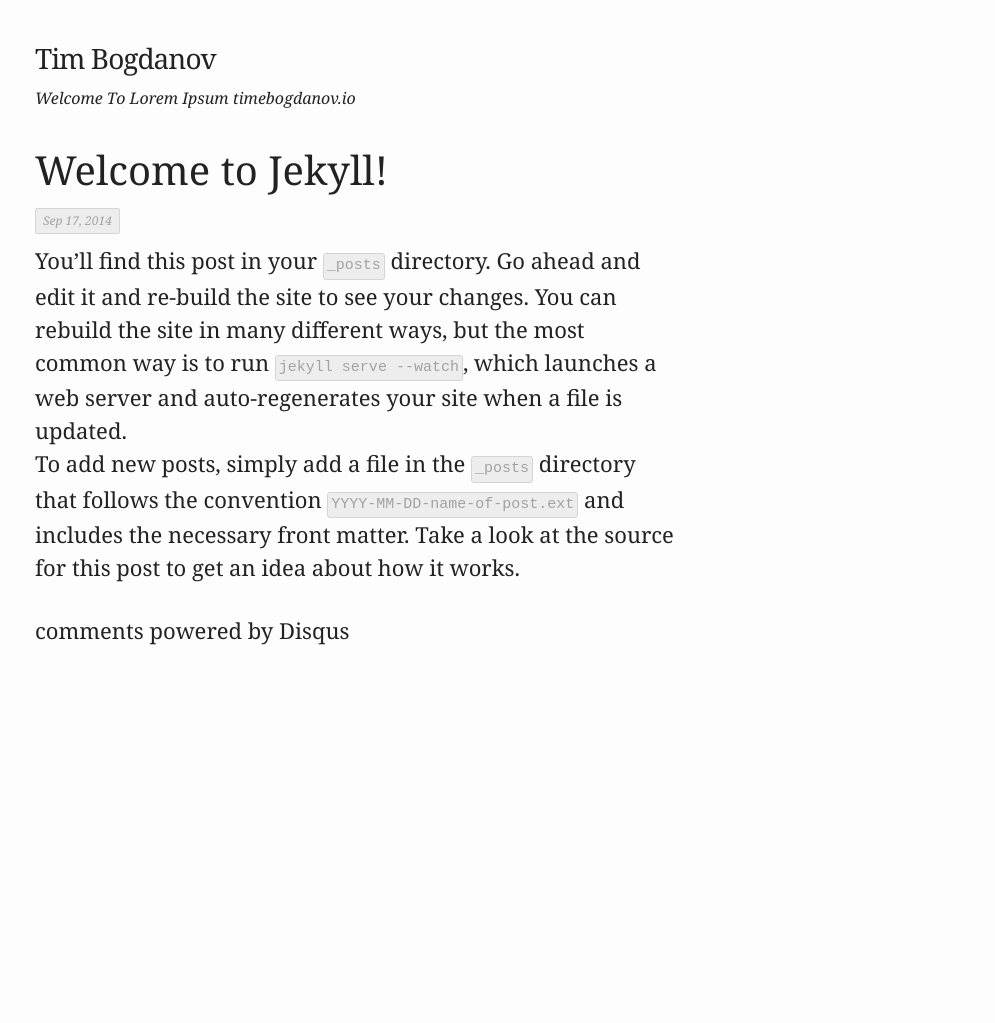
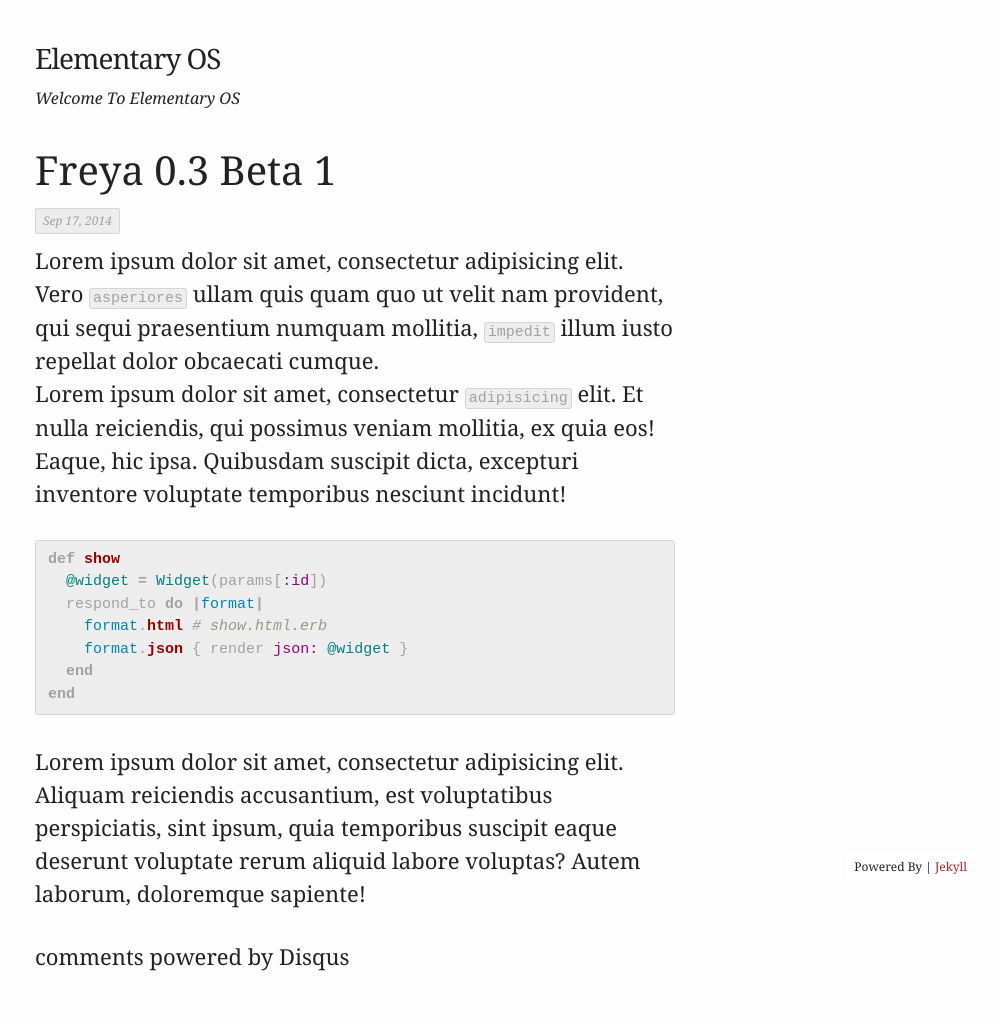
Before and after one commit to timbog80/timbog80.github.io, a Jekyll site: the page built from _posts/2014-09-17-welcome-to-jekyll.markdown, in a window 1280 px wide. Shown: the whole page, without its empty margins (285-1280 px from the left). Built offline with Jekyll 4.4.1, drawn with Linux system fonts in a browser that asks for light colours; nearby versions of some CDN libraries; comment, search, counter and statistics services are not loaded; before the commit the page ends 900 px from its top, so only the background shows below that.

Commit message:
Fix issues with scroll

```diff
--- a/_config.yml
+++ b/_config.yml
@@ -1,12 +1,13 @@
 # Site settings
-title: Tim Bogdanov
+title: Elementary OS
 email: your-email@domain.com
 description: > # this means to ignore newlines until "baseurl:"
-  Welcome To Lorem Ipsum timebogdanov.io
+  Welcome To Elementary OS
 baseurl: "" # the subpath of your site, e.g. /blog/
-url: "http://yourdomain.com" # the base hostname & protocol for your site
-twitter_username: jekyllrb
-github_username:  jekyll
+url: "http://timbog80.github.io" # the base hostname & protocol for your site
+
+#Jekyll website
+jekyll: "http://jekyllrb.com/"
 
 # Build settings
 markdown: kramdown
--- /dev/null
+++ b/_includes/footer.html
@@ -0,0 +1,3 @@
+<div class="powered-by">
+  <p>Powered By | <a target="blank" href="{{ site.jekyll }}">Jekyll</a></p>
+</div>
--- a/_layouts/default.html
+++ b/_layouts/default.html
@@ -13,6 +13,7 @@
       </div>
     </div>
 
+    {% include footer.html %}
   </body>
 
 </html>
--- a/_posts/2014-09-17-welcome-to-jekyll.markdown
+++ b/_posts/2014-09-17-welcome-to-jekyll.markdown
@@ -1,9 +1,21 @@
 ---
 layout: post
-title:  "Welcome to Jekyll!"
+title:  "Freya 0.3 Beta 1"
 date:   2014-09-17 16:21:26
 categories: jekyll update
 ---
-You’ll find this post in your `_posts` directory. Go ahead and edit it and re-build the site to see your changes. You can rebuild the site in many different ways, but the most common way is to run `jekyll serve --watch`, which launches a web server and auto-regenerates your site when a file is updated.
+Lorem ipsum dolor sit amet, consectetur adipisicing elit. Vero `asperiores` ullam quis quam quo ut velit nam provident, qui sequi praesentium numquam mollitia, `impedit` illum iusto repellat dolor obcaecati cumque.
 
-To add new posts, simply add a file in the `_posts` directory that follows the convention `YYYY-MM-DD-name-of-post.ext` and includes the necessary front matter. Take a look at the source for this post to get an idea about how it works.
+Lorem ipsum dolor sit amet, consectetur `adipisicing` elit. Et nulla reiciendis, qui possimus veniam mollitia, ex quia eos! Eaque, hic ipsa. Quibusdam suscipit dicta, excepturi inventore voluptate temporibus nesciunt incidunt!
+
+{% highlight ruby %}
+def show
+  @widget = Widget(params[:id])
+  respond_to do |format|
+    format.html # show.html.erb
+    format.json { render json: @widget }
+  end
+end
+{% endhighlight %}
+
+Lorem ipsum dolor sit amet, consectetur adipisicing elit. Aliquam reiciendis accusantium, est voluptatibus perspiciatis, sint ipsum, quia temporibus suscipit eaque deserunt voluptate rerum aliquid labore voluptas? Autem laborum, doloremque sapiente!
--- a/_sass/_base.scss
+++ b/_sass/_base.scss
@@ -107,7 +107,6 @@
   font-size: 15px;
   border: 1px solid $grey-color;
   border-radius: 3px;
-  display: inline-block;
   background-color: $grey-color-light;
   @include box-sizing(border-box);
 }
@@ -138,8 +137,25 @@
   margin: 0 auto;
 }
 
+/**
+ * Selection Color
+ */
+::selection {
+  background: $grey-color-light; /* WebKit/Blink Browsers */
+}
+::-moz-selection {
+  background: #ffb7b7; /* Gecko Browsers */
+}
+
+/**
+ * Media Query
+ */
 @media screen and (max-width: 700px) {
   .wrapper {
     width: 90%;
   }
+
+  pre {
+    overflow-x: scroll;
+  }
 }
--- a/_sass/_layout.scss
+++ b/_sass/_layout.scss
@@ -91,3 +91,25 @@
 .post-content {
   margin-bottom: 30px;
 }
+
+/**
+ * Footer content
+ */
+
+.powered-by {
+  position: fixed;
+  bottom: 20px;
+  right: 20px;
+  background: rgba(255,255,255,.9);
+  padding: 4px 8px;
+  border-radius: 2px;
+
+  p {
+    font-size: 12px
+  }
+
+  a {
+    text-decoration: none;
+    color: #B22222;
+  }
+}
```
Also changed, not shown: 3 other files.
